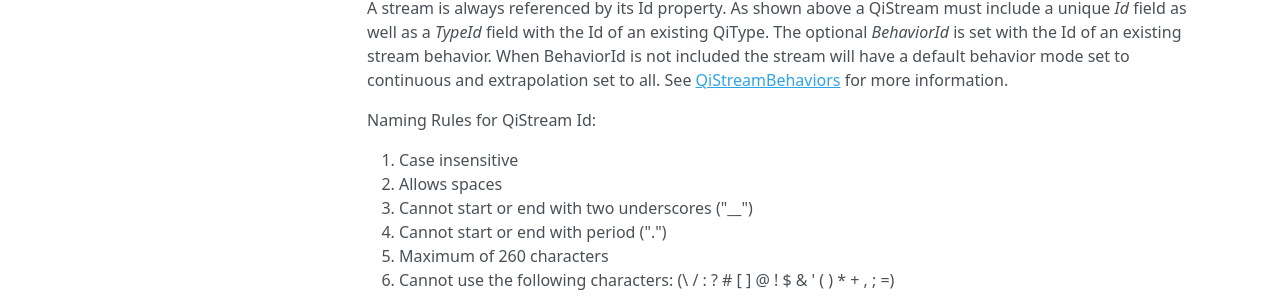
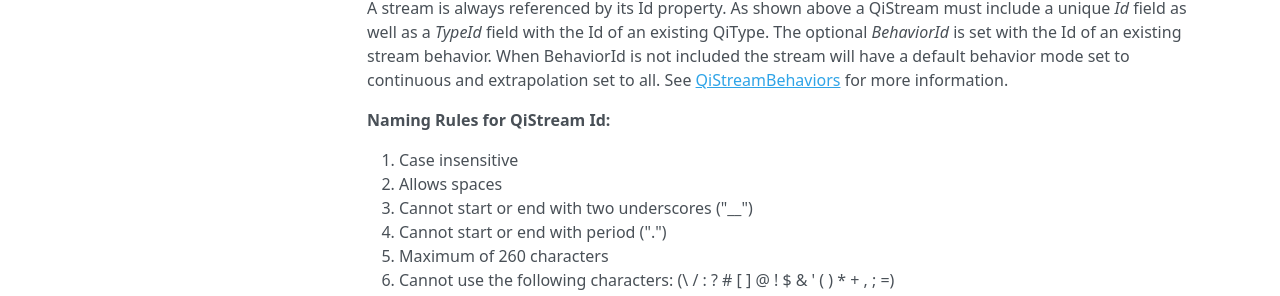
Before and after one commit to ssuryanarayanan/Qi-Docs, an MkDocs documentation site: the page built from docs/QiStreams.md, in a window 1280 px wide. Shown: the part 446-742 px from the top of the page. Built offline with MkDocs 1.6.1, drawn with Linux system fonts in a browser that asks for light colours; nearby versions of some CDN libraries; old or Windows-style settings are respelled for this version of MkDocs.

```diff
--- a/docs/QiStreams.md
+++ b/docs/QiStreams.md
@@ -12,7 +12,7 @@ The following table defines the required and optional QiStream objects:
 
 A stream is always referenced by its Id property. As shown above a QiStream must include a unique *Id* field as well as a *TypeId* field with the Id of an existing QiType. The optional *BehaviorId* is set with the Id of an existing stream behavior. When BehaviorId is not included the stream will have a default behavior mode set to continuous and extrapolation set to all. See [QiStreamBehaviors](https://qi-docs.readthedocs.org/en/latest/QiStreamBehaviors/) for more information.
 
-Naming Rules for QiStream Id:
+__Naming Rules for QiStream Id:__
 
 1.	Case insensitive
 2.	Allows spaces
```
